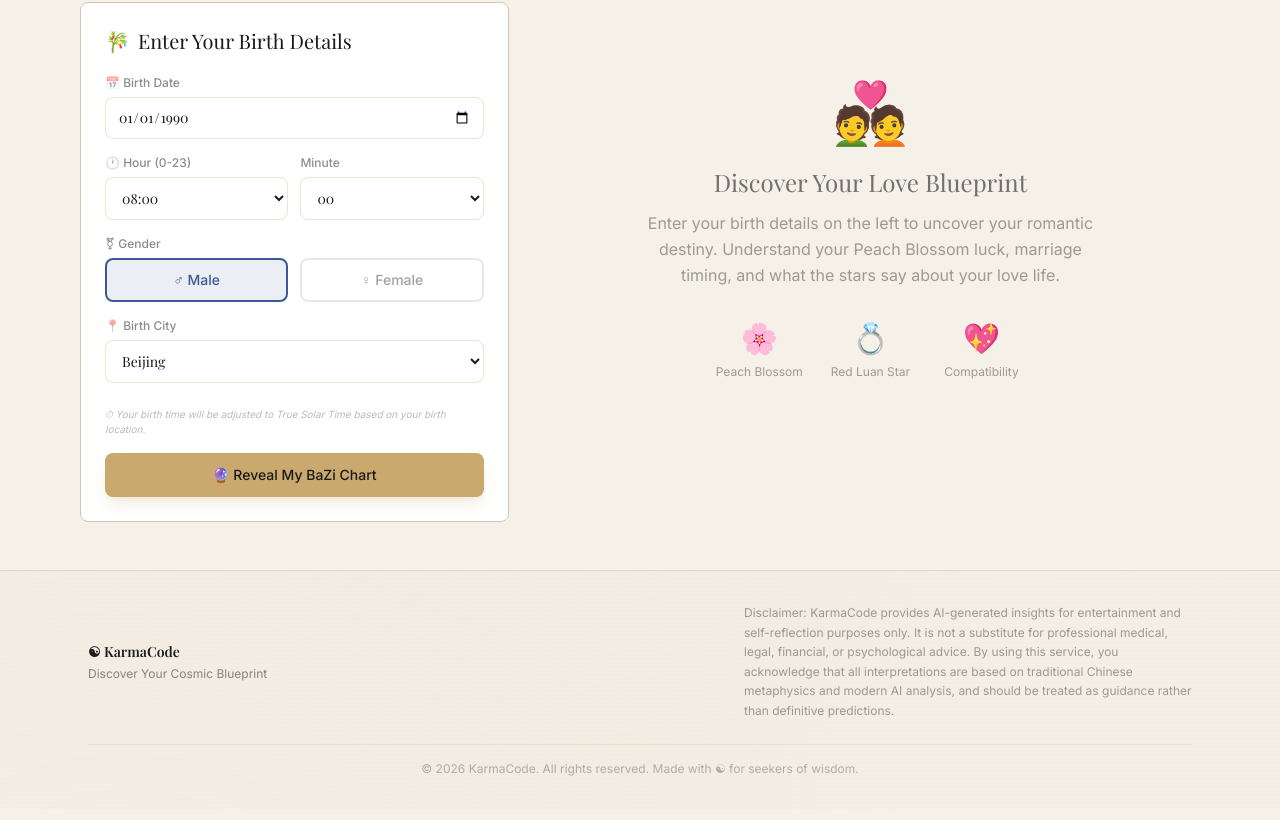
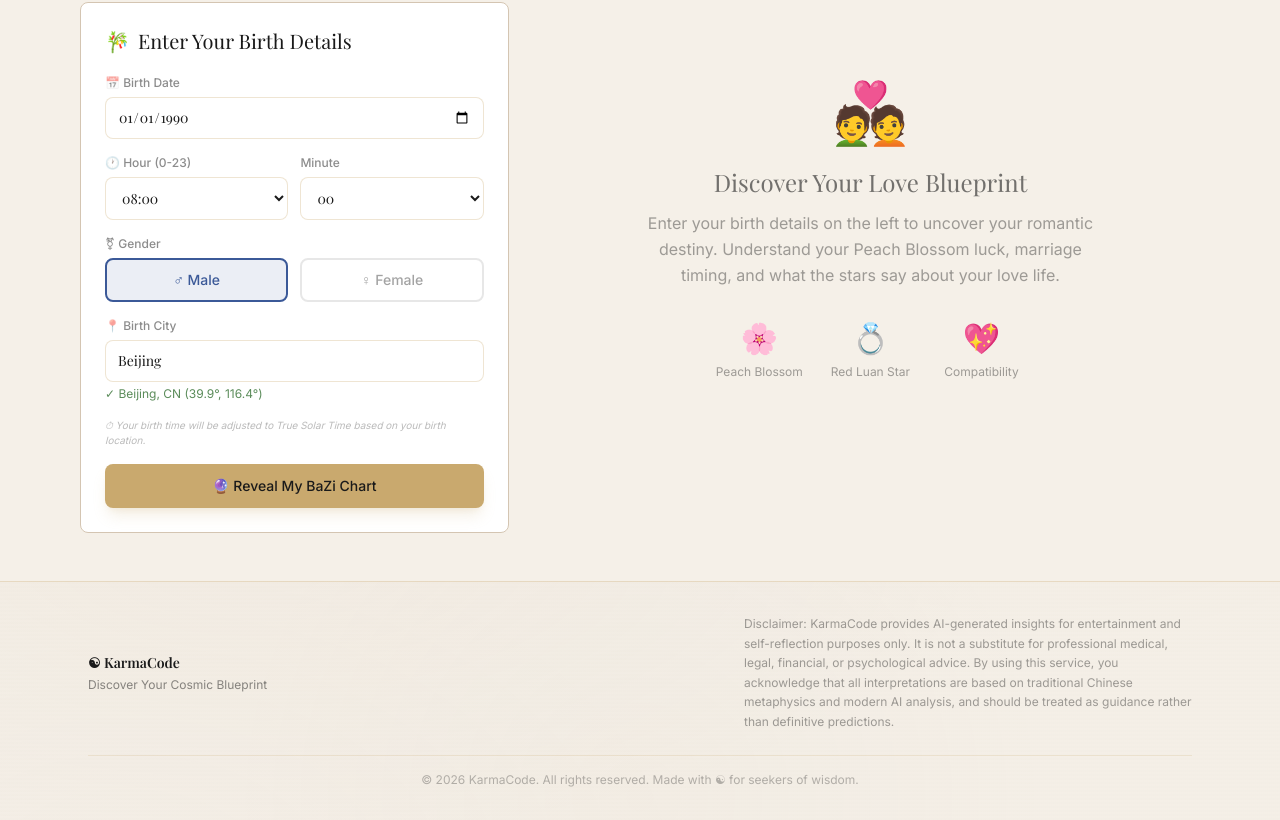
Before and after one commit to zhoyu12345-ux/karmacode, a Next.js app in the folder frontend/: page /love in a window 1280 px wide. Shown: the part 642-1462 px from the top of the page. Built offline with nearby package versions, Linux system fonts and the light colour scheme; a web font is replaced by a local one.

Commit message:
feat: text input + geocoding for birth location

```diff
--- a/frontend/src/components/BirthForm.tsx
+++ b/frontend/src/components/BirthForm.tsx
@@ -1,6 +1,6 @@
 'use client';
 
-import { useState } from 'react';
+import { useState, useCallback } from 'react';
 
 export interface BirthData {
   birthDate: string;
@@ -9,6 +9,7 @@ export interface BirthData {
   gender: 'male' | 'female';
   longitude: number;
   latitude: number;
+  locationName: string;
 }
 
 interface BirthFormProps {
@@ -16,38 +17,70 @@ interface BirthFormProps {
   isLoading?: boolean;
 }
 
-const CITY_COORDS: Record<string, { lat: number; lng: number }> = {
-  'Beijing': { lat: 39.9, lng: 116.4 },
-  'Shanghai': { lat: 31.2, lng: 121.5 },
-  'New York': { lat: 40.7, lng: -74.0 },
-  'London': { lat: 51.5, lng: -0.1 },
-  'Tokyo': { lat: 35.7, lng: 139.7 },
-  'Sydney': { lat: -33.9, lng: 151.2 },
-  'Los Angeles': { lat: 34.1, lng: -118.2 },
-  'Singapore': { lat: 1.3, lng: 103.8 },
-  'Paris': { lat: 48.9, lng: 2.3 },
-  'Seoul': { lat: 37.6, lng: 127.0 },
-};
-
 const HOURS = Array.from({ length: 24 }, (_, i) => i);
 const MINUTES = [0, 15, 30, 45];
+
+const POPULAR_CITIES = [
+  'Beijing', 'Shanghai', 'Tokyo', 'Seoul',
+  'New York', 'Los Angeles', 'London', 'Paris',
+  'Sydney', 'Singapore', 'Bangkok', 'Dubai',
+];
 
 export default function BirthForm({ onSubmit, isLoading }: BirthFormProps) {
   const [birthDate, setBirthDate] = useState('1990-01-01');
   const [birthHour, setBirthHour] = useState(8);
   const [birthMinute, setBirthMinute] = useState(0);
   const [gender, setGender] = useState<'male' | 'female'>('male');
-  const [city, setCity] = useState('Beijing');
-  const [customLng, setCustomLng] = useState('');
-  const [customLat, setCustomLat] = useState('');
+  const [locationInput, setLocationInput] = useState('Beijing');
+  const [isGeocoding, setIsGeocoding] = useState(false);
+  const [geocodeResult, setGeocodeResult] = useState<{lat: number; lng: number; name: string} | null>(
+    { lat: 39.9, lng: 116.4, name: 'Beijing, CN' }
+  );
+  const [showSuggestions, setShowSuggestions] = useState(false);
+
+  // 地理编码：输入城市名 → 经纬度
+  const geocode = useCallback(async (query: string) => {
+    if (!query.trim()) return;
+    setIsGeocoding(true);
+    try {
+      const resp = await fetch(
+        `https://nominatim.openstreetmap.org/search?format=json&q=${encodeURIComponent(query)}&limit=1`
+      );
+      const data = await resp.json();
+      if (data.length > 0) {
+        const result = {
+          lat: parseFloat(data[0].lat),
+          lng: parseFloat(data[0].lon),
+          name: data[0].display_name.split(',')[0] + ', ' + (data[0].display_name.split(',').pop() || '').trim(),
+        };
+        setGeocodeResult(result);
+        return result;
+      }
+    } catch (e) {
+      console.warn('Geocoding failed, using default');
+    } finally {
+      setIsGeocoding(false);
+    }
+    return null;
+  }, []);
+
+  const handleLocationBlur = async () => {
+    setShowSuggestions(false);
+    if (locationInput.trim()) {
+      await geocode(locationInput);
+    }
+  };
+
+  const handleSuggestionClick = async (city: string) => {
+    setLocationInput(city);
+    setShowSuggestions(false);
+    await geocode(city);
+  };
 
   const handleSubmit = (e: React.FormEvent) => {
     e.preventDefault();
 
-    const coords = CITY_COORDS[city] || {
-      lat: parseFloat(customLat) || 30,
-      lng: parseFloat(customLng) || 120,
-    };
+    const coords = geocodeResult || { lat: 39.9, lng: 116.4, name: 'Beijing, CN' };
 
     onSubmit({
       birthDate,
@@ -56,6 +89,7 @@ export default function BirthForm({ onSubmit, isLoading }: BirthFormProps) {
       gender,
       longitude: coords.lng,
       latitude: coords.lat,
+      locationName: coords.name,
     });
   };
 
@@ -151,42 +185,54 @@ export default function BirthForm({ onSubmit, isLoading }: BirthFormProps) {
         </div>
 
         {/* Birth Place */}
-        <div>
+        <div className="relative">
           <label className="block text-xs font-medium text-ink/50 dark:text-ricePaper/50 mb-1.5">
             📍 Birth City
           </label>
-          <select
-            value={city}
-            onChange={(e) => setCity(e.target.value)}
+          <input
+            type="text"
+            value={locationInput}
+            onChange={(e) => {
+              setLocationInput(e.target.value);
+              setShowSuggestions(true);
+            }}
+            onFocus={() => setShowSuggestions(true)}
+            onBlur={handleLocationBlur}
+            placeholder="Type your birth city..."
             className="w-full rounded-lg border border-gold/30 bg-white dark:bg-ink/50 px-3 py-2.5
-                       text-sm text-ink dark:text-ricePaper font-serif mb-2"
-          >
-            {Object.keys(CITY_COORDS).map((c) => (
-              <option key={c} value={c}>{c}</option>
-            ))}
-            <option value="custom">Other (custom coordinates)</option>
-          </select>
+                       text-sm text-ink dark:text-ricePaper font-serif
+                       focus:ring-2 focus:ring-gold/50 focus:border-gold transition-all"
+          />
 
-          {city === 'custom' && (
-            <div className="grid grid-cols-2 gap-3 animate-scroll-unfold">
-              <input
-                type="number"
-                placeholder="Longitude (e.g. 116.4)"
-                value={customLng}
-                onChange={(e) => setCustomLng(e.target.value)}
-                step="0.1"
-                className="w-full rounded-lg border border-gold/30 bg-white dark:bg-ink/50 px-3 py-2
-                           text-xs text-ink dark:text-ricePaper"
-              />
-              <input
-                type="number"
-                placeholder="Latitude (e.g. 39.9)"
-                value={customLat}
-                onChange={(e) => setCustomLat(e.target.value)}
-                step="0.1"
-                className="w-full rounded-lg border border-gold/30 bg-white dark:bg-ink/50 px-3 py-2
-                           text-xs text-ink dark:text-ricePaper"
-              />
+          {/* Suggestions dropdown */}
+          {showSuggestions && locationInput.length > 0 && (
+            <div className="absolute z-10 w-full mt-1 bg-white dark:bg-ink border border-gold/20 rounded-lg shadow-lg max-h-40 overflow-y-auto">
+              {POPULAR_CITIES.filter(c => c.toLowerCase().includes(locationInput.toLowerCase())).map(city => (
+                <button
+                  key={city}
+                  type="button"
+                  onMouseDown={(e) => { e.preventDefault(); handleSuggestionClick(city); }}
+                  className="w-full text-left px-3 py-2 text-sm text-ink dark:text-ricePaper hover:bg-gold/10 transition-colors font-serif"
+                >
+                  📍 {city}
+                </button>
+              ))}
+            </div>
+          )}
+
+          {/* Geocode result indicator */}
+          {isGeocoding ? (
+            <div className="flex items-center gap-1 mt-1 text-xs text-ink/40 dark:text-ricePaper/40">
+              <span className="bagua-loading bagua-loading-sm" />
+              Locating...
+            </div>
+          ) : geocodeResult ? (
+            <div className="flex items-center gap-1 mt-1 text-xs text-jade">
+              ✓ {geocodeResult.name} ({geocodeResult.lat.toFixed(1)}°, {geocodeResult.lng.toFixed(1)}°)
+            </div>
+          ) : (
+            <div className="flex items-center gap-1 mt-1 text-xs text-vermillion">
+              ⚠ City not found — using default coordinates
             </div>
           )}
         </div>
```
